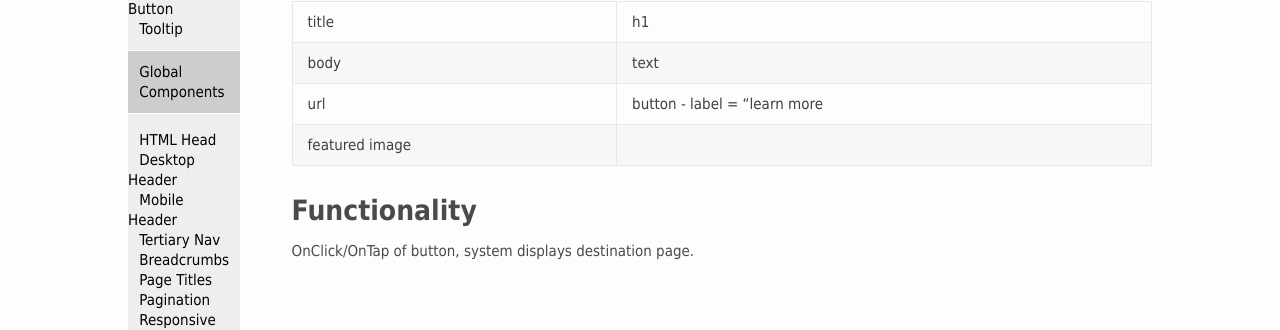
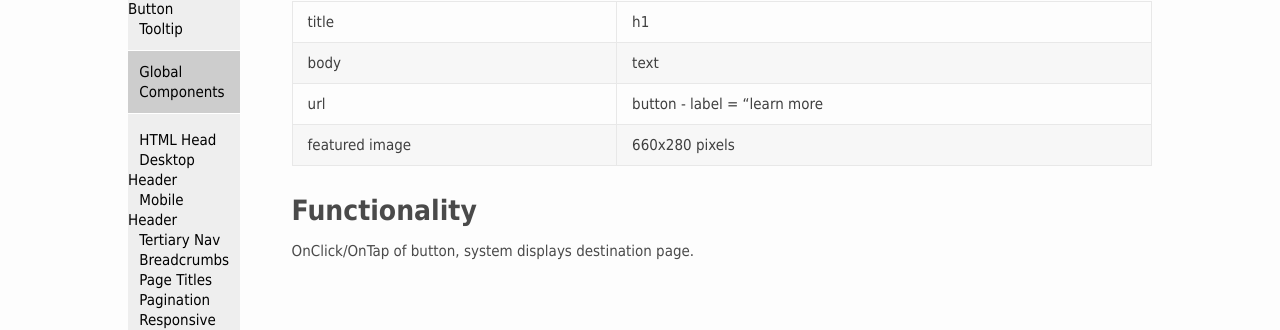
Before and after one commit to HHS/samhsa-pattern-library, a Jekyll site: the page built from docs/pages/templates/homepage/home-feature.md, in a window 1280 px wide. Shown: the part 660-990 px from the top of the page. Built offline with Jekyll 4.4.1, drawn with Linux system fonts in a browser that asks for light colours; nearby versions of some CDN libraries.

Commit message:
added image size

```diff
--- a/docs/pages/templates/homepage/home-feature.md
+++ b/docs/pages/templates/homepage/home-feature.md
@@ -14,7 +14,7 @@ permalink: "/homepage-feature/"
 | title | h1
 | body | text
 | url | button - label = "learn more |
-| featured image | |
+| featured image | 660x280 pixels |
 
 
 ## Functionality
```
